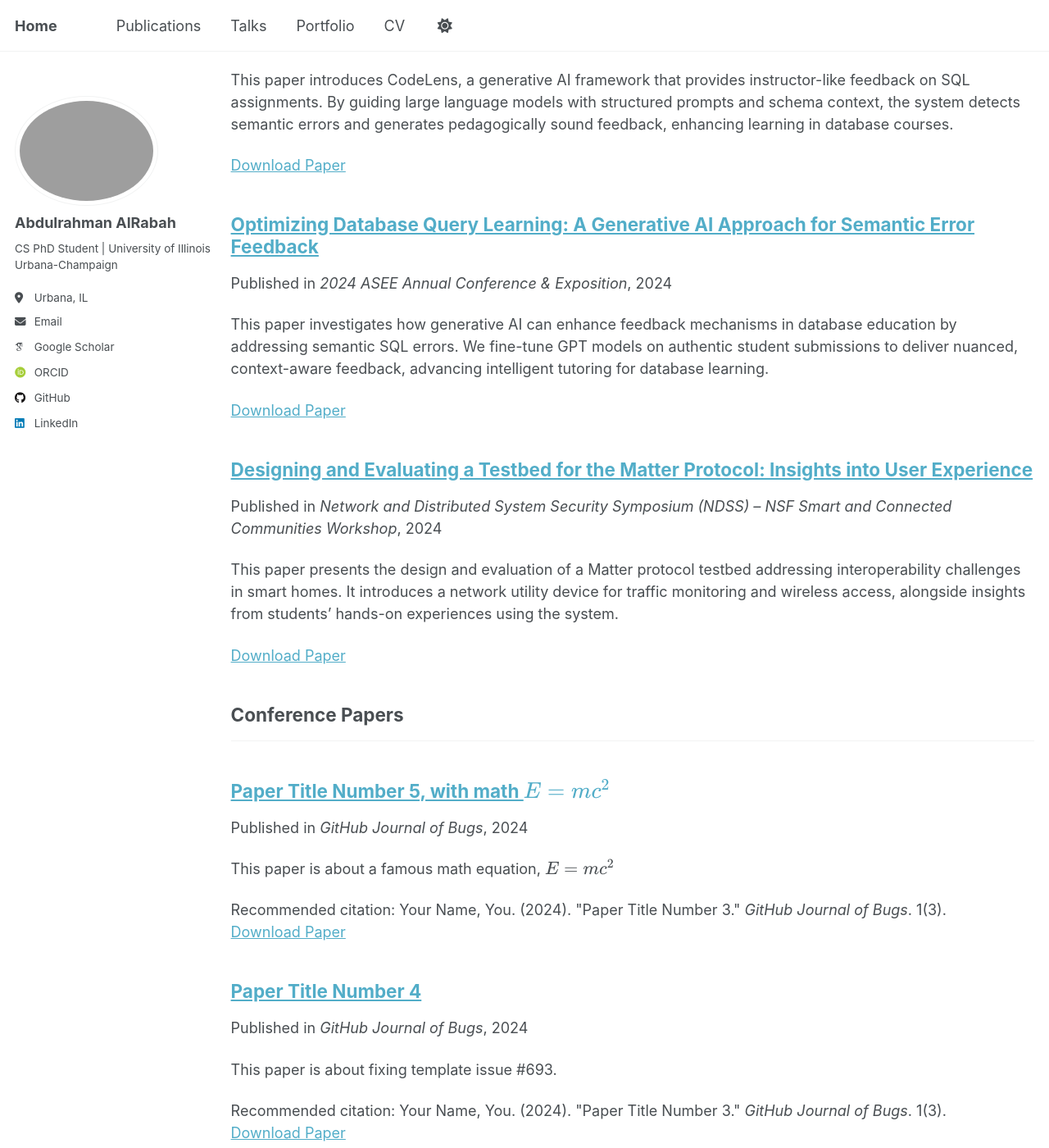
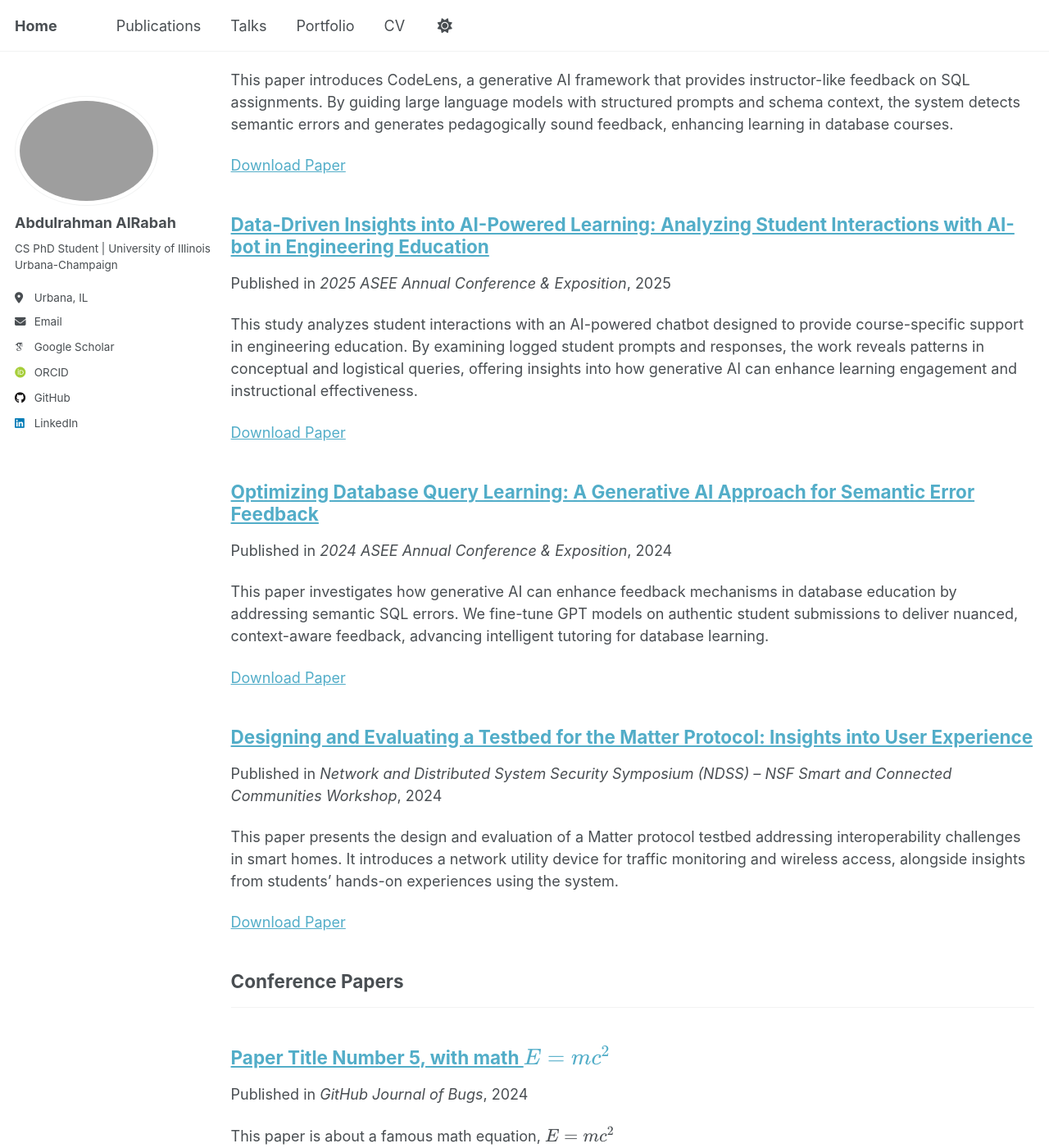
Before and after one commit to aalrabah/aalrabah.github.io, a Jekyll site: the page built from _pages/publications.html, in a window 1280 px wide and 1400 px high, scrolled down 343 px. Shown: the whole window at 82% size. Built offline with Jekyll 4.4.1, drawn with Linux system fonts in a browser that asks for light colours; some web fonts are replaced; a script that is not in the unit is left out.

Commit message:
Revise publication entry for AI-powered learning paper
Updated publication details including title, category, permalink, excerpt, date, venue, and paper URL.

```diff
--- a/_publications/2024-02-17-paper-title-number-4.md
+++ b/_publications/2024-02-17-paper-title-number-4.md
@@ -1,13 +1,12 @@
 ---
-title: "Paper Title Number 4"
+title: "Data-Driven Insights into AI-Powered Learning: Analyzing Student Interactions with AI-bot in Engineering Education"
 collection: publications
-category: conferences
-permalink: /publication/2024-02-17-paper-title-number-4
-excerpt: 'This paper is about fixing template issue #693.'
-date: 2024-02-17
-venue: 'GitHub Journal of Bugs'
-paperurl: 'http://academicpages.github.io/files/paper3.pdf'
-citation: 'Your Name, You. (2024). &quot;Paper Title Number 3.&quot; <i>GitHub Journal of Bugs</i>. 1(3).'
+category: manuscripts
+permalink: /publication/2025-ai-powered-learning-ai-bot
+excerpt: 'This study analyzes student interactions with an AI-powered chatbot designed to provide course-specific support in engineering education. By examining logged student prompts and responses, the work reveals patterns in conceptual and logistical queries, offering insights into how generative AI can enhance learning engagement and instructional effectiveness.'
+date: 2025-06-22
+venue: '2025 ASEE Annual Conference & Exposition'
+paperurl: 'https://peer.asee.org/56204.pdf'
 ---
 
 The contents above will be part of a list of publications, if the user clicks the link for the publication than the contents of section will be rendered as a full page, allowing you to provide more information about the paper for the reader. When publications are displayed as a single page, the contents of the above "citation" field will automatically be included below this section in a smaller font.
```
